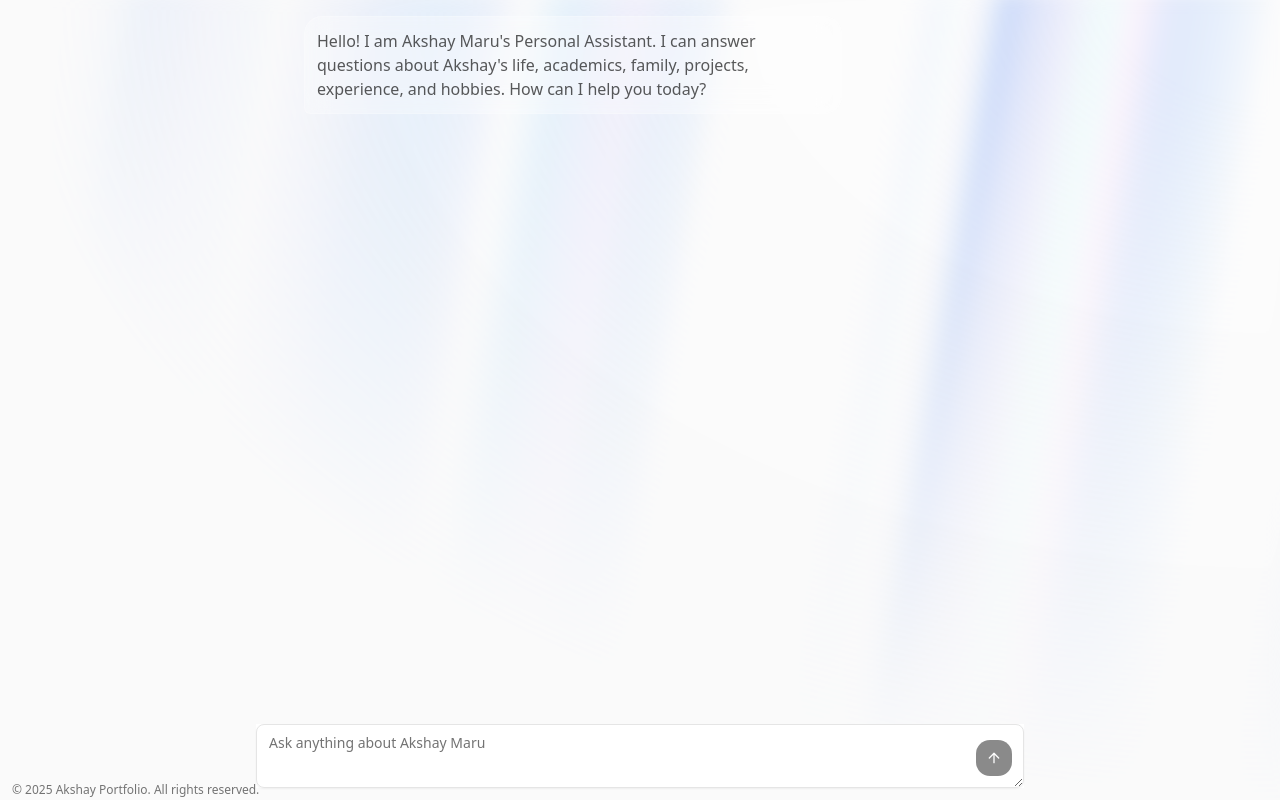
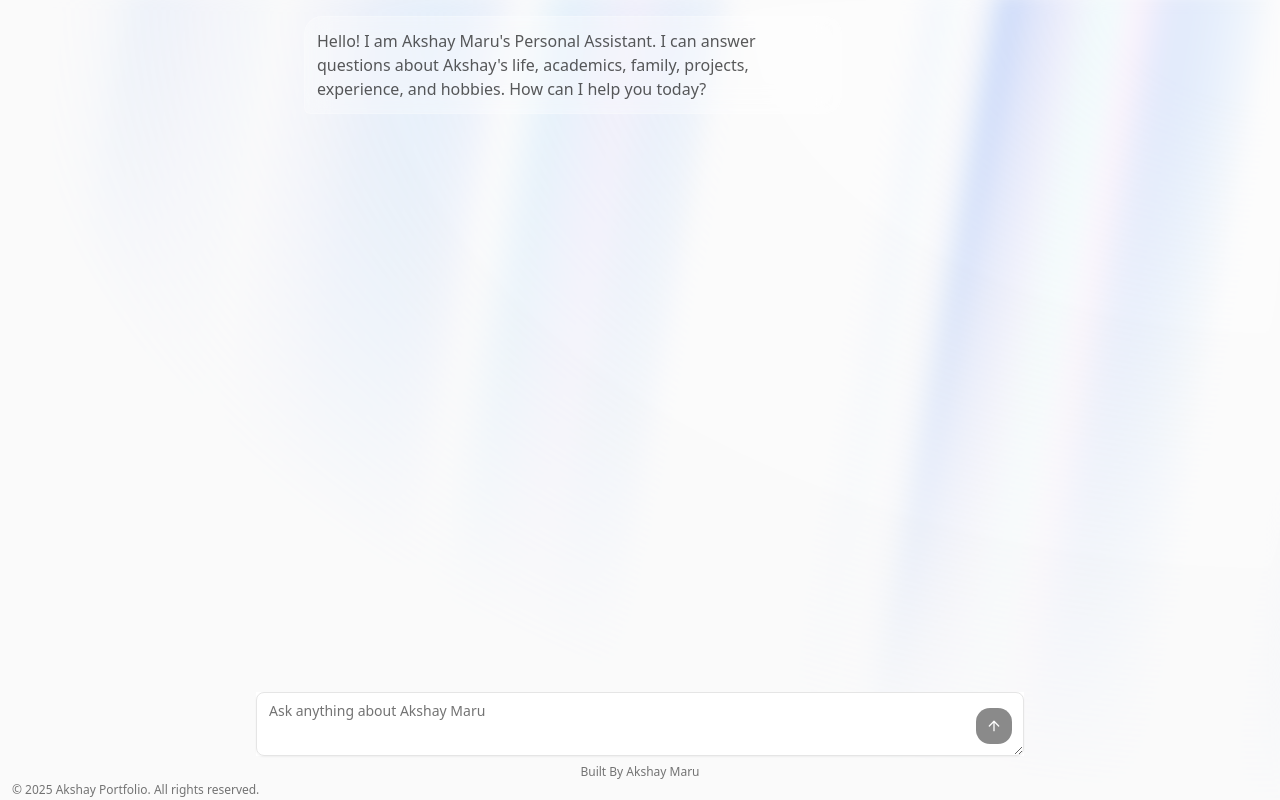
Before and after one commit to maruakshay/portfolio, a Next.js app: page /chat in a window 1280 px wide. Built offline with nearby package versions, Linux system fonts and the light colour scheme.

Commit message:
feat: Add location to resume and refine chat UI layout by adjusting bottom spacing and adding a footer credit.

```diff
--- a/components/chat.tsx
+++ b/components/chat.tsx
@@ -113,8 +113,6 @@ export default function Chat() {
                                     ) : (
                                        <LoaderFive text="Generating chat response..." />
                                     )}
-
-
                                 </div>
                             </motion.div>
                         ))}
@@ -132,7 +130,7 @@ export default function Chat() {
                 </div>
             </div>
 
-            <div className="fixed bottom-3 w-full z-10">
+            <div className="fixed bottom-5 w-full z-10">
                 <div className="max-w-3xl md:mx-auto mx-3  bg-white relative">
                     <Textarea
                         value={input || ""}
@@ -154,6 +152,7 @@ export default function Chat() {
                         <ArrowUpIcon className="w-5 h-5" />
                     </Button>
                 </div>
+                <p className="text-center mt-2 text-xs text-muted-foreground">Built By Akshay Maru</p>
             </div>
         </div>
     )
```
Also changed, not shown: app/api/chat/private/Akshay Maru Resume.txt.
